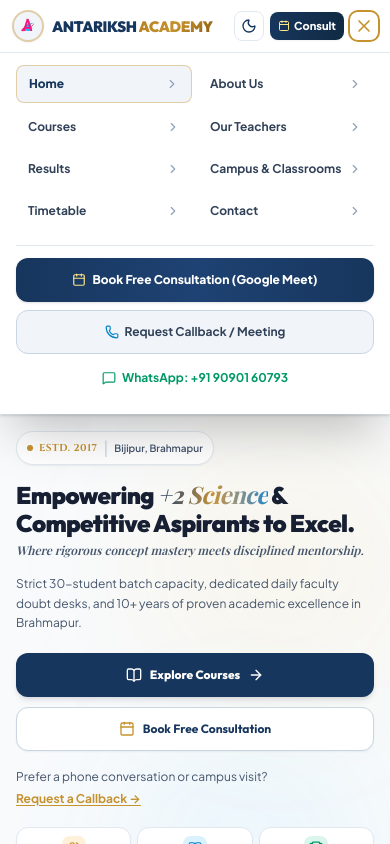
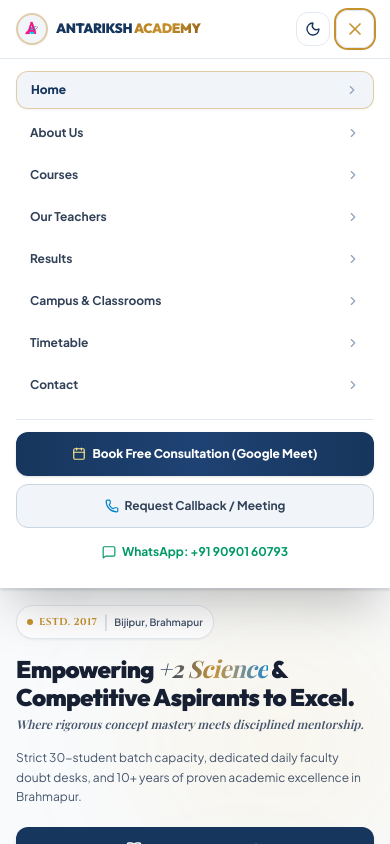
Before and after one commit to chandan0000001/tutionwebsite, a React (Vite) app: page / in a window 390 px wide. Both pictures are taken after a click on the button 364 px from the left and 26 px from the top of the page. Shown: the top 844 px of the page. Built offline with nearby package versions, Linux system fonts and the light colour scheme; a web font is replaced by a local one.

Commit message:
Fix mobile navbar responsiveness and layout overflow

```diff
--- a/src/components/Navbar.tsx
+++ b/src/components/Navbar.tsx
@@ -1,4 +1,4 @@
-import React, { useState } from 'react';
+import React, { useState, useEffect } from 'react';
 import { NavLink, Link, useLocation } from 'react-router-dom';
 import { Menu, X, Phone, Calendar, MapPin, ChevronRight, MessageSquare, Sun, Moon } from 'lucide-react';
 import { ACADEMY_CONFIG } from '../config/academyConfig';
@@ -8,6 +8,22 @@ export const Navbar: React.FC = () => {
   const [isOpen, setIsOpen] = useState(false);
   const location = useLocation();
   const { theme, toggleTheme } = useTheme();
+
+  // Close mobile drawer on route change
+  useEffect(() => {
+    setIsOpen(false);
+  }, [location.pathname]);
+
+  // Close mobile drawer on resize to desktop breakpoint
+  useEffect(() => {
+    const handleResize = () => {
+      if (window.innerWidth >= 1280) {
+        setIsOpen(false);
+      }
+    };
+    window.addEventListener('resize', handleResize);
+    return () => window.removeEventListener('resize', handleResize);
+  }, []);
 
   const navLinks = [
     { label: 'Home', path: '/' },
@@ -54,22 +70,22 @@ export const Navbar: React.FC = () => {
 
       {/* Main Navigation Bar */}
       <nav className="w-full bg-white/95 dark:bg-[#111827]/95 backdrop-blur-md py-2.5 sm:py-3 transition-colors duration-200" aria-label="Main Navigation">
-        <div className="max-w-[1400px] mx-auto px-3 sm:px-6 lg:px-8 flex items-center justify-between gap-2 lg:gap-4">
+        <div className="max-w-[1400px] mx-auto px-4 sm:px-6 lg:px-8 flex items-center justify-between gap-2 lg:gap-4">
 
           {/* Logo with official Antariksh Academy graphic */}
           <Link
             to="/"
-            className="flex items-center gap-2 sm:gap-3 group focus:outline-none focus:ring-2 focus:ring-[#C6922E] dark:focus:ring-[#F4C76B] rounded-lg shrink-0"
+            className="flex items-center gap-2 sm:gap-3 group focus:outline-none focus:ring-2 focus:ring-[#C6922E] dark:focus:ring-[#F4C76B] rounded-lg min-w-0"
           >
-            <div className="w-8 h-8 sm:w-11 sm:h-11 rounded-full bg-slate-100 dark:bg-[#202B3D] p-1 flex items-center justify-center border-2 border-[#C6922E]/40 dark:border-[#F4C76B]/40 shadow-xs group-hover:scale-105 transition-transform shrink-0">
+            <div className="w-8 h-8 sm:w-10 sm:h-10 rounded-full bg-slate-100 dark:bg-[#202B3D] p-1 flex items-center justify-center border-2 border-[#C6922E]/40 dark:border-[#F4C76B]/40 shadow-xs group-hover:scale-105 transition-transform shrink-0">
               <img
                 src="/logo_transparent.png"
                 alt="Antariksh Academy Logo"
                 className="w-full h-full object-contain"
               />
             </div>
-            <div className="flex flex-col text-left shrink-0">
-              <span className="font-display font-black text-[15px] sm:text-2xl tracking-tight text-[#17365D] dark:text-white group-hover:text-[#C6922E] dark:group-hover:text-[#F4C76B] transition-colors leading-none whitespace-nowrap">
+            <div className="flex flex-col text-left min-w-0">
+              <span className="font-display font-black text-[13.5px] xs:text-[15px] sm:text-xl lg:text-2xl tracking-tight text-[#17365D] dark:text-white group-hover:text-[#C6922E] dark:group-hover:text-[#F4C76B] transition-colors leading-none whitespace-nowrap">
                 ANTARIKSH <span className="gold-gradient-text">ACADEMY</span>
               </span>
               <span className="text-[9px] sm:text-[10px] text-slate-500 dark:text-slate-300 tracking-wider uppercase font-semibold mt-1 hidden sm:block whitespace-nowrap">
@@ -135,12 +151,12 @@ export const Navbar: React.FC = () => {
           </div>
 
           {/* Mobile / Tablet Controls (< xl) */}
-          <div className="flex items-center gap-1.5 sm:gap-2 xl:hidden shrink-0">
+          <div className="flex items-center gap-1.5 sm:gap-2.5 xl:hidden shrink-0">
             {/* Mobile Theme Toggle */}
             <button
               type="button"
               onClick={toggleTheme}
-              className="p-1.5 rounded-lg text-slate-700 dark:text-slate-200 hover:bg-slate-100 dark:hover:bg-[#202B3D] border border-slate-200 dark:border-[#344054] transition-colors focus:outline-none focus:ring-2 focus:ring-[#C6922E] dark:focus:ring-[#F4C76B] cursor-pointer shrink-0"
+              className="p-2 rounded-xl text-slate-700 dark:text-slate-200 hover:bg-slate-100 dark:hover:bg-[#202B3D] border border-slate-200 dark:border-[#344054] transition-colors focus:outline-none focus:ring-2 focus:ring-[#C6922E] dark:focus:ring-[#F4C76B] cursor-pointer shrink-0"
               aria-label={theme === 'dark' ? 'Switch to light mode' : 'Switch to dark mode'}
               title={theme === 'dark' ? 'Switch to light mode' : 'Switch to dark mode'}
             >
@@ -151,22 +167,28 @@ export const Navbar: React.FC = () => {
               )}
             </button>
 
+            {/* Quick Consultation CTA - shown on tablets and wider mobile, hidden on compact phones to prevent navbar cramming */}
             <Link
               to="/consultation"
-              className="px-2 sm:px-3 py-1.5 text-[11px] sm:text-xs font-extrabold text-white bg-gradient-to-r from-[#17365D] to-[#102A43] dark:text-[#0F172A] dark:from-[#F4C76B] dark:via-[#E5B555] dark:to-[#D4A33B] rounded-lg shadow-xs transition-colors flex items-center gap-1 shrink-0"
+              className="hidden sm:inline-flex px-3 py-1.5 text-xs font-extrabold text-white bg-gradient-to-r from-[#17365D] to-[#102A43] dark:text-[#0F172A] dark:from-[#F4C76B] dark:via-[#E5B555] dark:to-[#D4A33B] rounded-xl shadow-xs transition-colors items-center gap-1.5 shrink-0"
               aria-label="Book Consultation"
             >
-              <Calendar className="w-3 h-3 sm:w-3.5 sm:h-3.5 shrink-0 text-[#FDE68A] dark:text-[#0F172A]" />
+              <Calendar className="w-3.5 h-3.5 shrink-0 text-[#FDE68A] dark:text-[#0F172A]" />
               <span>Consult</span>
             </Link>
 
+            {/* Mobile Menu Hamburger Toggle */}
             <button
               onClick={() => setIsOpen(!isOpen)}
-              className="p-1 sm:p-2 rounded-lg text-slate-700 dark:text-slate-200 hover:text-slate-900 dark:hover:text-white hover:bg-slate-100 dark:hover:bg-[#202B3D] focus:outline-none focus:ring-2 focus:ring-[#C6922E] dark:focus:ring-[#F4C76B] cursor-pointer shrink-0"
+              className="p-2 rounded-xl text-slate-700 dark:text-slate-200 hover:text-slate-900 dark:hover:text-white hover:bg-slate-100 dark:hover:bg-[#202B3D] border border-slate-200 dark:border-[#344054] focus:outline-none focus:ring-2 focus:ring-[#C6922E] dark:focus:ring-[#F4C76B] cursor-pointer shrink-0"
               aria-label={isOpen ? 'Close navigation menu' : 'Open navigation menu'}
               aria-expanded={isOpen}
             >
-              {isOpen ? <X className="w-5 h-5 sm:w-6 sm:h-6 text-[#C6922E] dark:text-[#F4C76B]" /> : <Menu className="w-5 h-5 sm:w-6 sm:h-6" />}
+              {isOpen ? (
+                <X className="w-5 h-5 text-[#C6922E] dark:text-[#F4C76B]" />
+              ) : (
+                <Menu className="w-5 h-5" />
+              )}
             </button>
           </div>
 
@@ -175,8 +197,8 @@ export const Navbar: React.FC = () => {
 
       {/* Mobile / Tablet Dropdown Menu Drawer */}
       {isOpen && (
-        <div className="xl:hidden bg-white dark:bg-[#111827] border-t border-slate-200 dark:border-[#344054] shadow-2xl px-4 pt-3 pb-6 animate-in slide-in-from-top-2 duration-200">
-          <div className="grid grid-cols-2 gap-1.5 mb-4">
+        <div className="xl:hidden bg-white dark:bg-[#111827] border-t border-slate-200 dark:border-[#344054] shadow-2xl px-4 pt-3 pb-6 max-h-[calc(100vh-4.5rem)] overflow-y-auto animate-in slide-in-from-top-2 duration-200">
+          <div className="grid grid-cols-1 sm:grid-cols-2 gap-1.5 mb-4">
             {navLinks.map((link) => {
               const isActive = location.pathname === link.path;
               return (
@@ -184,9 +206,9 @@ export const Navbar: React.FC = () => {
                   key={link.path}
                   to={link.path}
                   onClick={() => setIsOpen(false)}
-                  className={`flex items-center justify-between px-3 py-2.5 rounded-lg text-left text-xs font-bold transition-colors ${
+                  className={`flex items-center justify-between px-3.5 py-2.5 rounded-xl text-left text-xs sm:text-sm font-bold transition-colors ${
                     isActive
-                      ? 'text-[#17365D] dark:text-white bg-slate-100 dark:bg-[#202B3D] border border-[#C6922E]/40 dark:border-[#F4C76B]/40 font-extrabold'
+                      ? 'text-[#17365D] dark:text-white bg-slate-100 dark:bg-[#202B3D] border border-[#C6922E]/40 dark:border-[#F4C76B]/40 font-extrabold shadow-xs'
                       : 'text-slate-700 hover:text-[#17365D] hover:bg-slate-100 dark:text-slate-300 dark:hover:text-white dark:hover:bg-[#172033]'
                   }`}
                 >
@@ -202,7 +224,7 @@ export const Navbar: React.FC = () => {
             <Link
               to="/consultation"
               onClick={() => setIsOpen(false)}
-              className="flex-1 py-2.5 text-xs font-extrabold text-white bg-gradient-to-r from-[#17365D] via-[#1E4273] to-[#17365D] dark:text-[#0F172A] dark:from-[#F4C76B] dark:via-[#E5B555] dark:to-[#D4A33B] hover:brightness-105 rounded-xl shadow-sm flex items-center justify-center gap-1.5 text-center min-h-[44px]"
+              className="flex-1 py-2.5 px-3 text-xs font-extrabold text-white bg-gradient-to-r from-[#17365D] via-[#1E4273] to-[#17365D] dark:text-[#0F172A] dark:from-[#F4C76B] dark:via-[#E5B555] dark:to-[#D4A33B] hover:brightness-105 rounded-xl shadow-sm flex items-center justify-center gap-1.5 text-center min-h-[44px]"
             >
               <Calendar className="w-3.5 h-3.5 text-[#FDE68A] dark:text-[#0F172A]" />
               <span>Book Free Consultation (Google Meet)</span>
@@ -211,7 +233,7 @@ export const Navbar: React.FC = () => {
             <Link
               to="/contact"
               onClick={() => setIsOpen(false)}
-              className="flex-1 py-2.5 text-xs font-bold text-slate-700 hover:text-[#17365D] bg-slate-100 hover:bg-slate-200 dark:text-slate-200 dark:bg-[#202B3D] dark:hover:bg-[#26334A] border border-slate-300 dark:border-[#344054] rounded-xl flex items-center justify-center gap-1.5 text-center min-h-[44px]"
+              className="flex-1 py-2.5 px-3 text-xs font-bold text-slate-700 hover:text-[#17365D] bg-slate-100 hover:bg-slate-200 dark:text-slate-200 dark:bg-[#202B3D] dark:hover:bg-[#26334A] border border-slate-300 dark:border-[#344054] rounded-xl flex items-center justify-center gap-1.5 text-center min-h-[44px]"
             >
               <Phone className="w-3.5 h-3.5 text-[#0284C7] dark:text-[#38BDF8]" />
               <span>Request Callback / Meeting</span>
```
